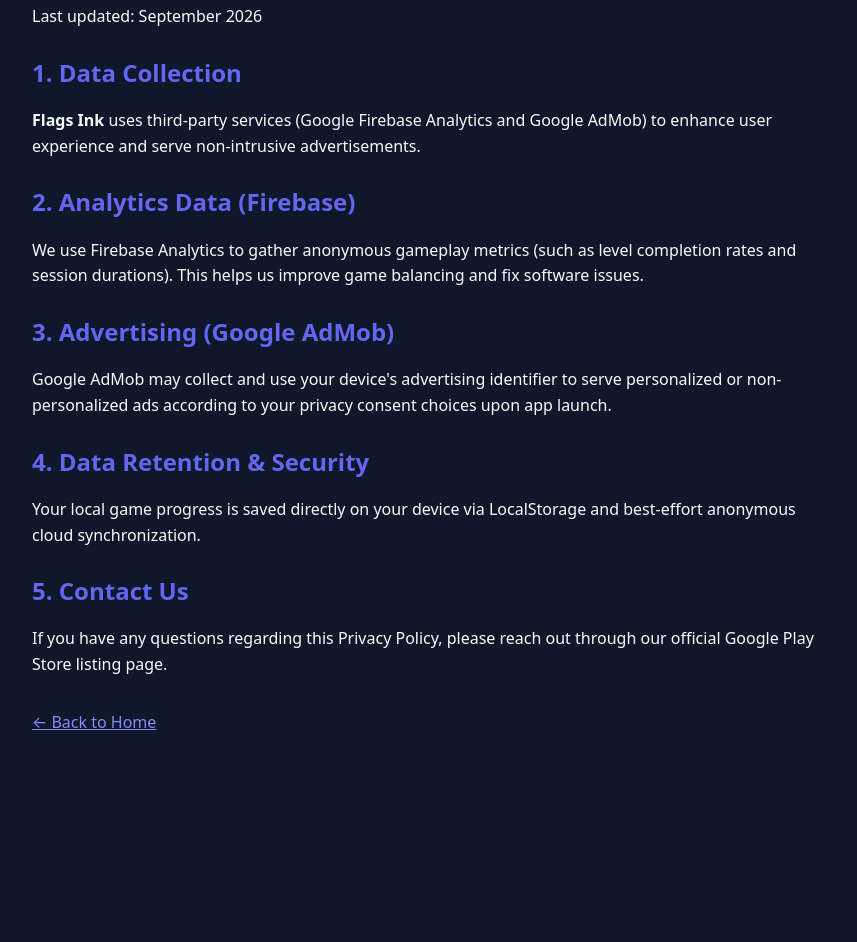
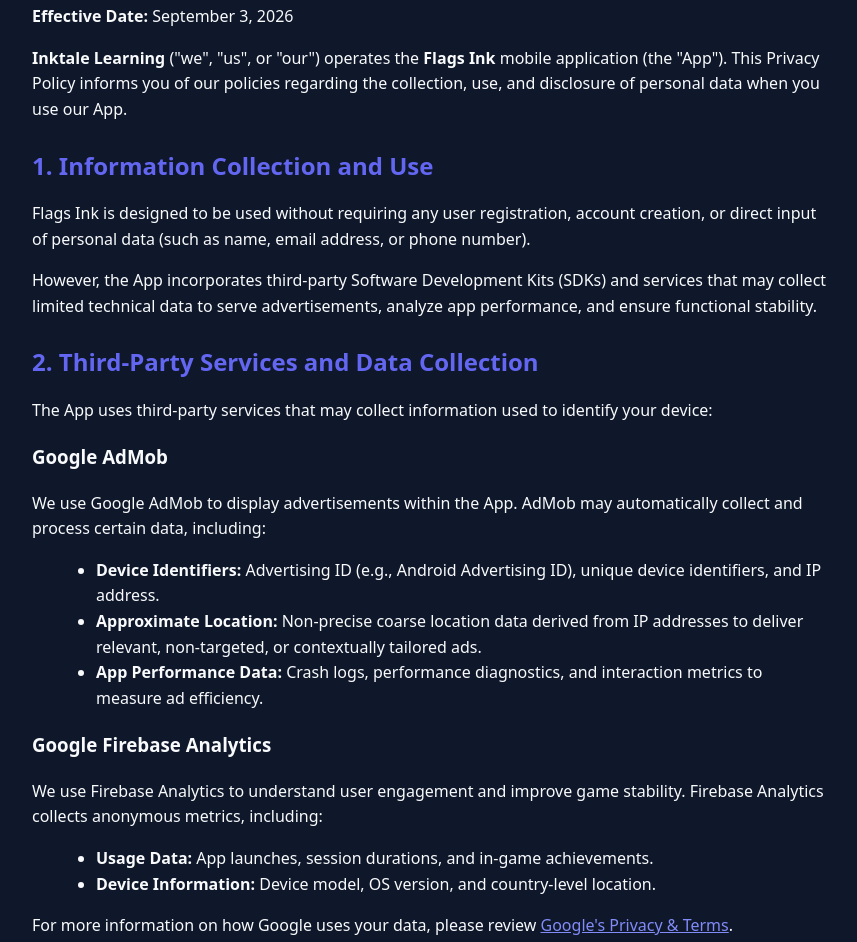
Before and after one commit to ryadbkr/ryadbkr.github.io, a plain HTML site: page privacy.html in a window 1280 px wide. Shown: the part 119-1061 px from the top of the page, without its empty margins (208-1065 px from the left). Before the commit the page ends 902 px from the top, so only its background shows below. Drawn offline with Linux system fonts and the light colour scheme.

Commit message:
Update privacy.html

```diff
--- a/privacy.html
+++ b/privacy.html
@@ -16,27 +16,56 @@
     }
     h1, h2 { color: #6366F1; margin-top: 1.5rem; margin-bottom: 0.5rem; }
     a { color: #818CF8; }
+    ul { margin-left: 1.5rem; margin-bottom: 1rem; }
   </style>
 </head>
 <body>
-  <h1>Privacy Policy</h1>
-  <p>Last updated: September 2026</p>
+  <h1>Privacy Policy for Flags Ink</h1>
+  <p><strong>Effective Date:</strong> September 3, 2026</p>
 
-  <h2>1. Data Collection</h2>
-  <p><strong>Flags Ink</strong> uses third-party services (Google Firebase Analytics and Google AdMob) to enhance user experience and serve non-intrusive advertisements.</p>
+  <p><strong>Inktale Learning</strong> ("we", "us", or "our") operates the <strong>Flags Ink</strong> mobile application (the "App"). This Privacy Policy informs you of our policies regarding the collection, use, and disclosure of personal data when you use our App.</p>
 
-  <h2>2. Analytics Data (Firebase)</h2>
-  <p>We use Firebase Analytics to gather anonymous gameplay metrics (such as level completion rates and session durations). This helps us improve game balancing and fix software issues.</p>
+  <h2>1. Information Collection and Use</h2>
+  <p>Flags Ink is designed to be used without requiring any user registration, account creation, or direct input of personal data (such as name, email address, or phone number).</p>
+  <p>However, the App incorporates third-party Software Development Kits (SDKs) and services that may collect limited technical data to serve advertisements, analyze app performance, and ensure functional stability.</p>
 
-  <h2>3. Advertising (Google AdMob)</h2>
-  <p>Google AdMob may collect and use your device's advertising identifier to serve personalized or non-personalized ads according to your privacy consent choices upon app launch.</p>
+  <h2>2. Third-Party Services and Data Collection</h2>
+  <p>The App uses third-party services that may collect information used to identify your device:</p>
 
-  <h2>4. Data Retention & Security</h2>
-  <p>Your local game progress is saved directly on your device via LocalStorage and best-effort anonymous cloud synchronization.</p>
+  <h3>Google AdMob</h3>
+  <p>We use Google AdMob to display advertisements within the App. AdMob may automatically collect and process certain data, including:</p>
+  <ul>
+    <li><strong>Device Identifiers:</strong> Advertising ID (e.g., Android Advertising ID), unique device identifiers, and IP address.</li>
+    <li><strong>Approximate Location:</strong> Non-precise coarse location data derived from IP addresses to deliver relevant, non-targeted, or contextually tailored ads.</li>
+    <li><strong>App Performance Data:</strong> Crash logs, performance diagnostics, and interaction metrics to measure ad efficiency.</li>
+  </ul>
 
-  <h2>5. Contact Us</h2>
-  <p>If you have any questions regarding this Privacy Policy, please reach out through our official Google Play Store listing page.</p>
+  <h3>Google Firebase Analytics</h3>
+  <p>We use Firebase Analytics to understand user engagement and improve game stability. Firebase Analytics collects anonymous metrics, including:</p>
+  <ul>
+    <li><strong>Usage Data:</strong> App launches, session durations, and in-game achievements.</li>
+    <li><strong>Device Information:</strong> Device model, OS version, and country-level location.</li>
+  </ul>
 
-  <p style="margin-top: 2rem;"><a href="./index.html">← Back to Home</a></p>
+  <p>For more information on how Google uses your data, please review <a href="https://policies.google.com/privacy" target="_blank" rel="noopener">Google's Privacy & Terms</a>.</p>
+
+  <h2>3. Children's Privacy</h2>
+  <p>Flags Ink does not knowingly collect personally identifiable information from children under the age of 13. The App is targeted at a general audience aged 13 and older. If you are a parent or guardian and become aware that your child has provided us with personal data, please contact us so that we can take necessary actions.</p>
+
+  <h2>4. European Users (GDPR / UMP Consent)</h2>
+  <p>For users located in the European Economic Area (EEA) and the United Kingdom (UK), AdMob utilizes Google’s User Messaging Platform (UMP) to gather explicit consent regarding cookie usage and advertising personalization. You can update or revoke your privacy choices at any time through the in-app settings.</p>
+
+  <h2>5. Changes to This Privacy Policy</h2>
+  <p>We may update our Privacy Policy from time to time. You are advised to review this page periodically for any changes. Changes are effective immediately upon being posted on this page.</p>
+
+  <h2>6. Contact Us</h2>
+  <p>If you have any questions or suggestions regarding this Privacy Policy, please contact us at:</p>
+
+  <p>
+    <strong>Developer / Entity:</strong> Inktale Learning<br>
+    <strong>Email:</strong> <a href="mailto:ryad.iv@gmail.com">ryad.iv@gmail.com</a>
+  </p>
+
+  <p style="margin-top: 2.5rem;"><a href="./index.html">← Back to Home Page</a></p>
 </body>
 </html>
```
